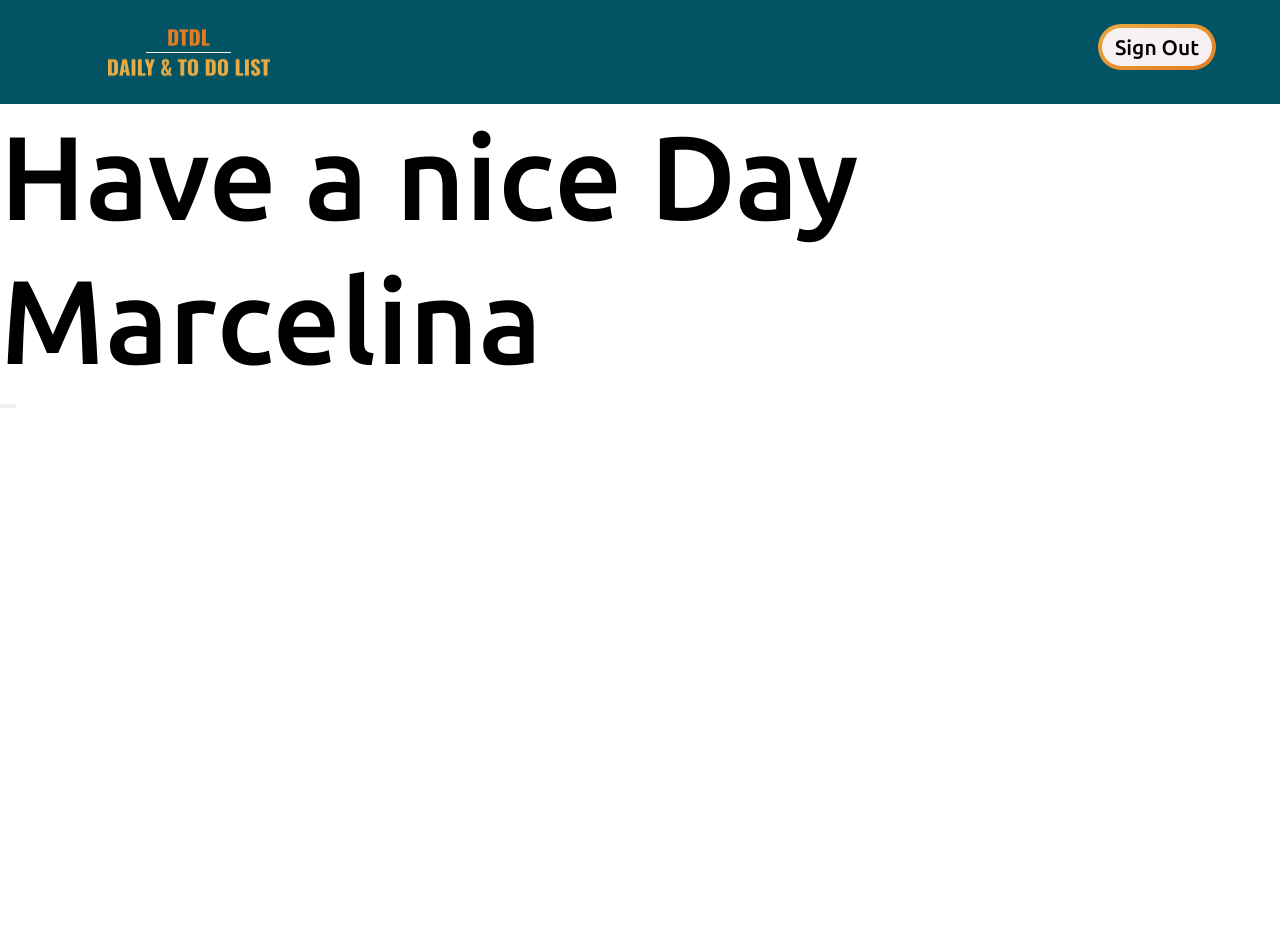
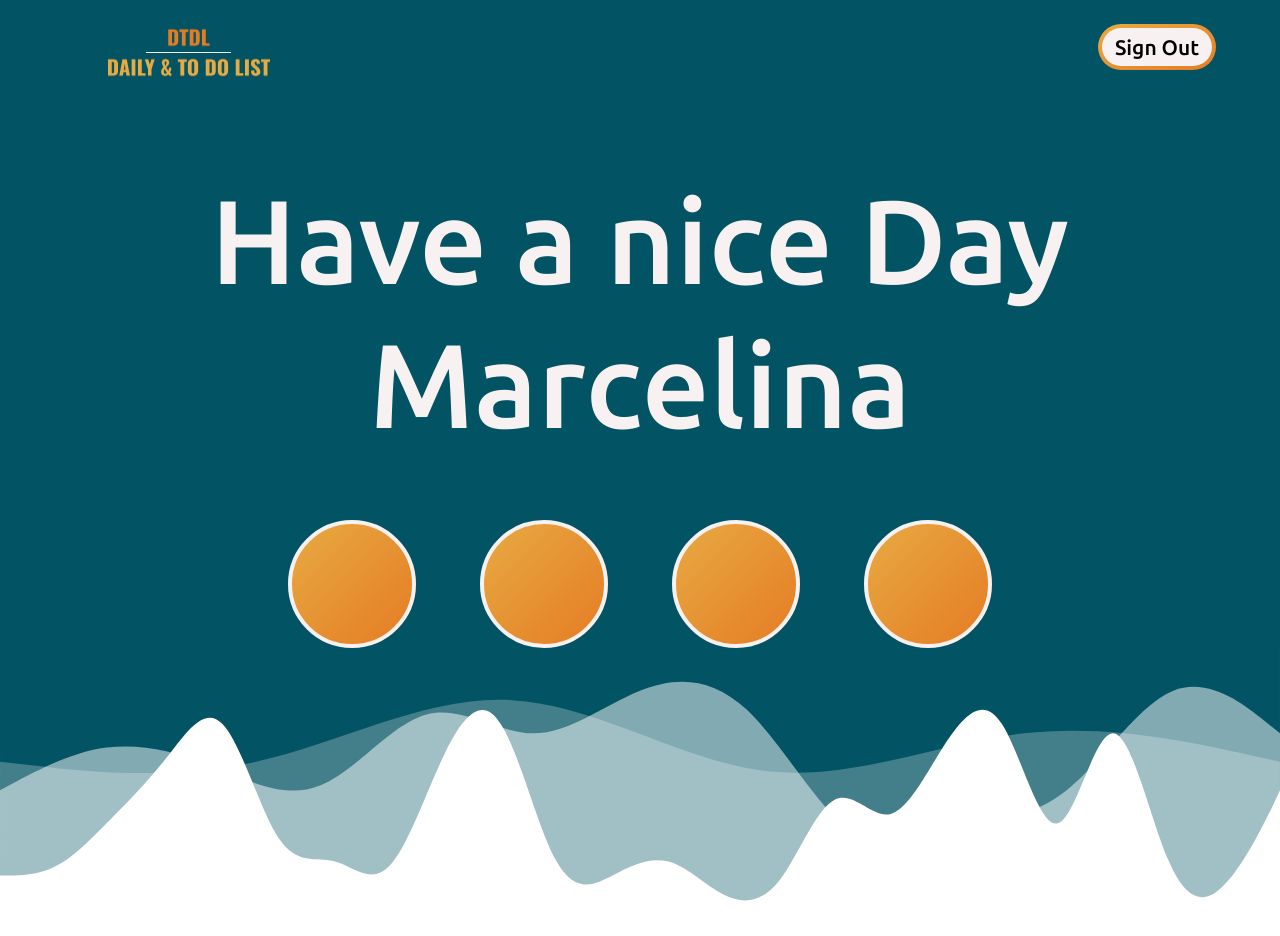
Before and after one commit to Gysiaq/DTDL, a React (Vite) app: page / in a window 1280 px wide. Before the commit the page ends 800 px from the top, so only its background shows below. Built offline with nearby package versions, Linux system fonts and the light colour scheme.

Commit message:
init commit

```diff
--- a/package.json
+++ b/package.json
@@ -10,6 +10,8 @@
     "preview": "vite preview"
   },
   "dependencies": {
+    "bootstrap": "^5.3.1",
+    "bootstrap-icons": "^1.10.5",
     "react": "^18.2.0",
     "react-dom": "^18.2.0"
   },
--- a/src/App.css
+++ b/src/App.css
@@ -1,6 +1,5 @@
 @import url('https://fonts.googleapis.com/css2?family=Poppins:ital,wght@0,200;0,300;0,400;0,500;0,600;0,700;0,800;0,900;1,200;1,300;1,400;1,500;1,600;1,700;1,800;1,900&family=Ubuntu:ital,wght@0,300;0,400;0,500;0,700;1,300;1,400;1,500&display=swap');
 @import url('https://fonts.googleapis.com/css2?family=Nunito+Sans:ital,opsz,wght@0,6..12,200;0,6..12,300;0,6..12,400;0,6..12,500;0,6..12,600;0,6..12,700;0,6..12,800;0,6..12,900;0,6..12,1000;1,6..12,200;1,6..12,300;1,6..12,400;1,6..12,500;1,6..12,600;1,6..12,700;1,6..12,800;1,6..12,900;1,6..12,1000&family=Poppins:ital,wght@0,200;0,300;0,400;0,500;0,600;0,700;0,800;0,900;1,200;1,300;1,400;1,500;1,600;1,700;1,800;1,900&family=Ubuntu:ital,wght@0,300;0,400;0,500;0,700;1,300;1,400;1,500&display=swap');
-
 
 * {
     margin: 0;
--- a/src/App.jsx
+++ b/src/App.jsx
@@ -1,6 +1,7 @@
 import './App.css'
 import Header from './components/Header'
 import Home from './components/Home'
+import Waves from './components/Waves'
 
 
 
@@ -11,6 +12,9 @@ function App() {
     <div>
       <Header />
       <Home name="Marcelina" />
+      <Waves />
+
+
 
 
 
--- /dev/null
+++ b/src/components/Home.css
@@ -0,0 +1,36 @@
+.home-main {
+    background-color: #025464;
+    padding-top: 64px;
+}
+
+.h1-style {
+    display: flex;
+    justify-content: center;
+    color: #F8F1F1;
+
+}
+
+.buttons-section {
+    display: flex;
+    justify-content: center;
+    padding-top: 64px;
+
+
+}
+
+.btn {
+    width: 128px;
+    height: 128px;
+    color: #F8F1F1;
+    background: linear-gradient(to bottom right, #E8AA42, #E57C23);
+    border: 4px solid;
+    border-radius: 90px;
+    border-color: #F8F1F1;
+    margin-left: 32px;
+    margin-right: 32px;
+    cursor: pointer;
+}
+
+.bi {
+    color: #F8F1F1;
+}
--- a/src/components/Home.jsx
+++ b/src/components/Home.jsx
@@ -1,9 +1,11 @@
 import React from 'react'
+import './Home.css'
 
 function Home({ name }) {
     return (
         <div className='home-main'>
-            <h1 className='heading-1'>Have a nice Day {name}</h1>
+            <h1 className='heading-1 h1-style'>Have a nice Day</h1>
+            <h1 className='heading-1 h1-style'>{name}</h1>
 
             <div className='buttons-section'>
                 <button className='btn'></button>
@@ -11,7 +13,6 @@ function Home({ name }) {
                 <button className='btn'></button>
                 <button className='btn'></button>
             </div>
-
         </div>
     )
 }
--- /dev/null
+++ b/src/components/Waves.css
@@ -0,0 +1,10 @@
+.wave-1 {
+    position: relative;
+}
+
+.wave {
+    position: absolute;
+
+    left: 0;
+    right: 0;
+}
--- /dev/null
+++ b/src/components/Waves.jsx
@@ -0,0 +1,22 @@
+import React from 'react'
+import './Waves.css'
+
+function Waves() {
+    return (
+        <div className='waves'>
+            <svg className="wave-1" xmlns="http://www.w3.org/2000/svg" viewBox="0 0 1440 320">
+                <path fill="#025464" fill-opacity="1" d="M0,256L10.4,256C20.9,256,42,256,63,245.3C83.5,235,104,213,125,192C146.1,171,167,149,188,122.7C208.7,96,230,64,250,85.3C271.3,107,292,181,313,213.3C333.9,245,355,235,376,240C396.5,245,417,267,438,245.3C459.1,224,480,160,501,117.3C521.7,75,543,53,563,85.3C584.3,117,605,203,626,240C647,277,668,267,689,256C709.6,245,730,235,751,240C772.2,245,793,267,814,277.3C834.8,288,856,288,877,261.3C897.4,235,918,181,939,170.7C960,160,981,192,1002,186.7C1022.6,181,1043,139,1064,106.7C1085.2,75,1106,53,1127,85.3C1147.8,117,1169,203,1190,197.3C1210.4,192,1231,96,1252,96C1273,96,1294,192,1315,240C1335.7,288,1357,288,1377,266.7C1398.3,245,1419,203,1430,181.3L1440,160L1440,0L1429.6,0C1419.1,0,1398,0,1377,0C1356.5,0,1336,0,1315,0C1293.9,0,1273,0,1252,0C1231.3,0,1210,0,1190,0C1168.7,0,1148,0,1127,0C1106.1,0,1085,0,1064,0C1043.5,0,1023,0,1002,0C980.9,0,960,0,939,0C918.3,0,897,0,877,0C855.7,0,835,0,814,0C793,0,772,0,751,0C730.4,0,710,0,689,0C667.8,0,647,0,626,0C605.2,0,584,0,563,0C542.6,0,522,0,501,0C480,0,459,0,438,0C417.4,0,397,0,376,0C354.8,0,334,0,313,0C292.2,0,271,0,250,0C229.6,0,209,0,188,0C167,0,146,0,125,0C104.3,0,83,0,63,0C41.7,0,21,0,10,0L0,0Z"></path>
+            </svg>
+
+            <svg className=" wave wave-2" xmlns="http://www.w3.org/2000/svg" viewBox="0 0 1440 320">
+                <path fill="#FFF" fill-opacity="0.5" d="M0,160L20,149.3C40,139,80,117,120,112C160,107,200,117,240,133.3C280,149,320,171,360,154.7C400,139,440,85,480,74.7C520,64,560,96,600,96C640,96,680,64,720,48C760,32,800,32,840,69.3C880,107,920,181,960,208C1000,235,1040,213,1080,202.7C1120,192,1160,192,1200,160C1240,128,1280,64,1320,48C1360,32,1400,64,1420,80L1440,96L1440,320L1420,320C1400,320,1360,320,1320,320C1280,320,1240,320,1200,320C1160,320,1120,320,1080,320C1040,320,1000,320,960,320C920,320,880,320,840,320C800,320,760,320,720,320C680,320,640,320,600,320C560,320,520,320,480,320C440,320,400,320,360,320C320,320,280,320,240,320C200,320,160,320,120,320C80,320,40,320,20,320L0,320Z"></path>
+            </svg>
+
+            <svg className=" wave wave-3" xmlns="http://www.w3.org/2000/svg" viewBox="0 0 1440 320">
+                <path fill="#FFF" fill-opacity="0.25" d="M0,128L48,133.3C96,139,192,149,288,128C384,107,480,53,576,58.7C672,64,768,128,864,138.7C960,149,1056,107,1152,96C1248,85,1344,107,1392,117.3L1440,128L1440,320L1392,320C1344,320,1248,320,1152,320C1056,320,960,320,864,320C768,320,672,320,576,320C480,320,384,320,288,320C192,320,96,320,48,320L0,320Z"></path>
+            </svg>
+        </div>
+    )
+}
+
+export default Waves
```
Also changed, not shown: 1 other file (tests, documents, lock files or other folders).
